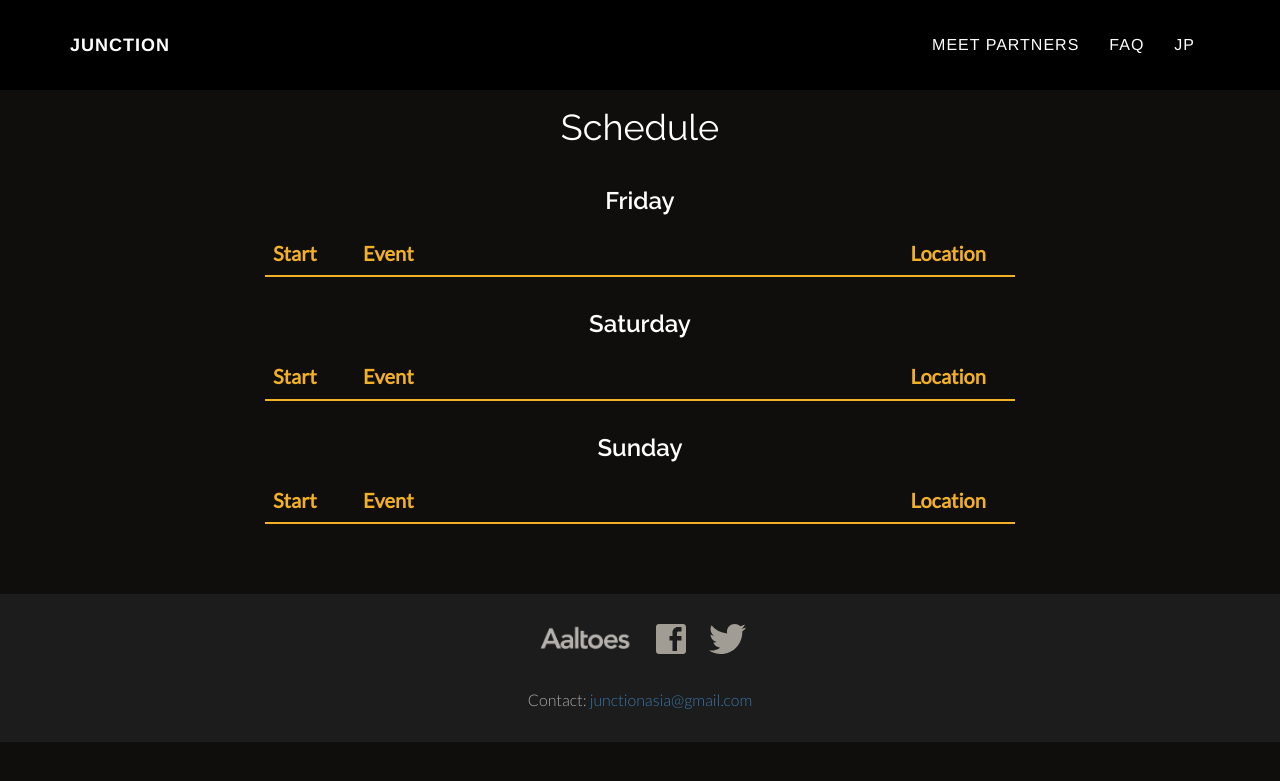
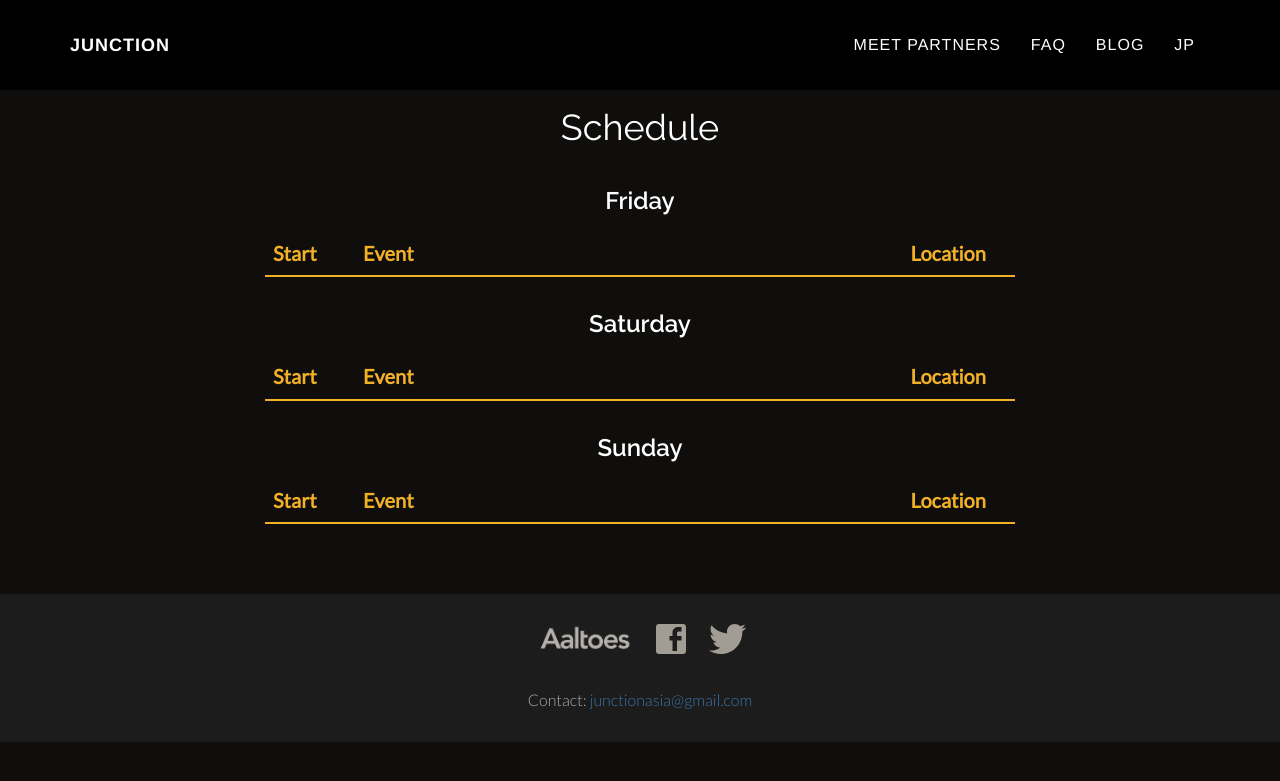
Before and after one commit to junctionasia/junctionasia.github.io, a Jekyll site: the page built from schedule.html, in a window 1280 px wide. Shown: the top 781 px of the page. Built offline with Jekyll 4.4.1, drawn with Linux system fonts in a browser that asks for light colours; nearby versions of some CDN libraries.

Commit message:
add blog to header

```diff
--- a/_includes/header.html
+++ b/_includes/header.html
@@ -19,6 +19,9 @@
                     <a class="page-scroll" href="{{ "/faq.html" | prepend: site.baseurl }}">FAQ</a>
                 </li>
                 <li>
+                    <a class="page-scroll" href="{{ "/blog/index.html" | prepend: site.baseurl }}">Blog</a>
+                </li>
+                <li>
                     <a class="page-scroll" href="{{ "/japanese.html" | prepend: site.baseurl }}">JP</a>
                 </li>
             </ul>
```
